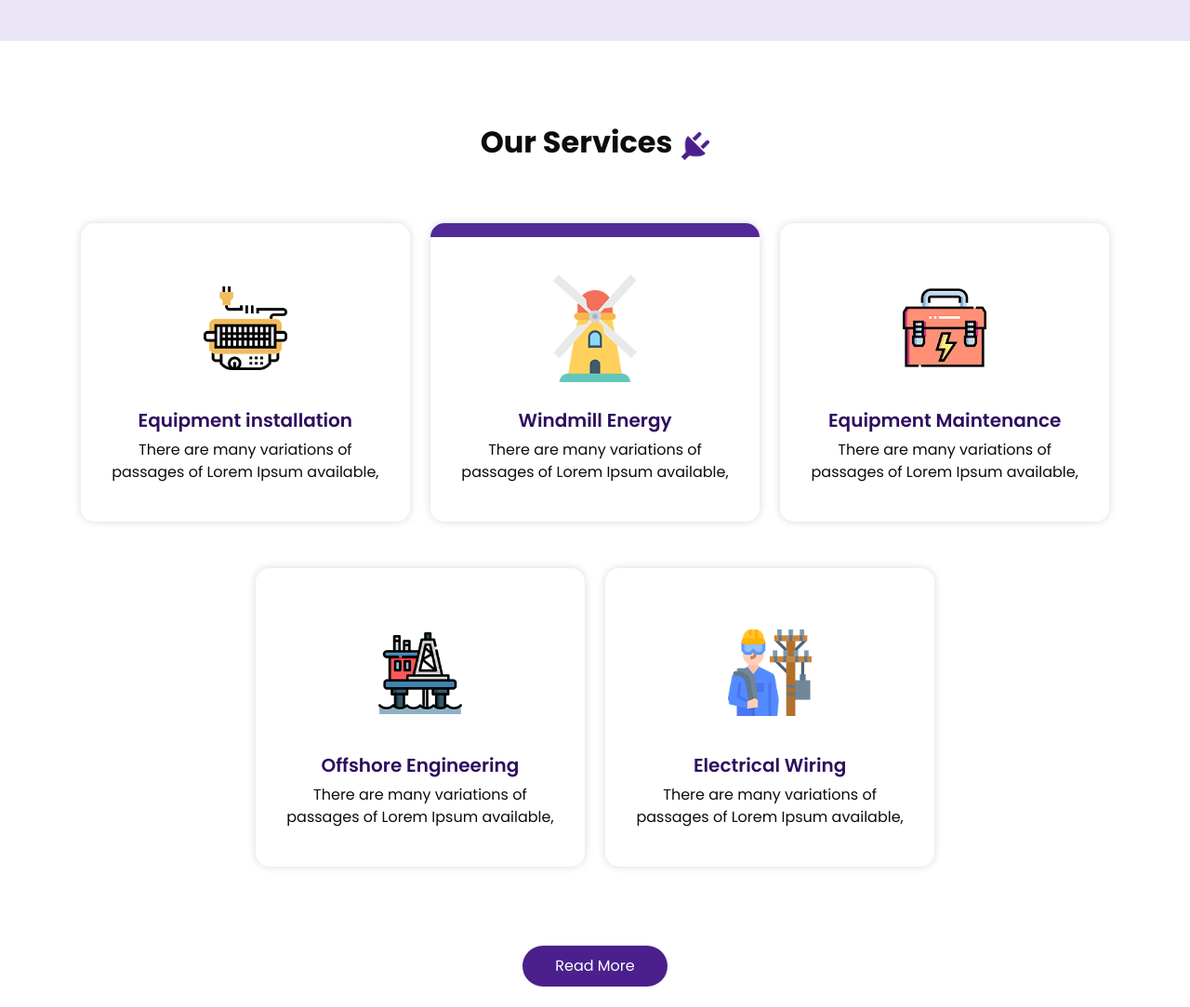
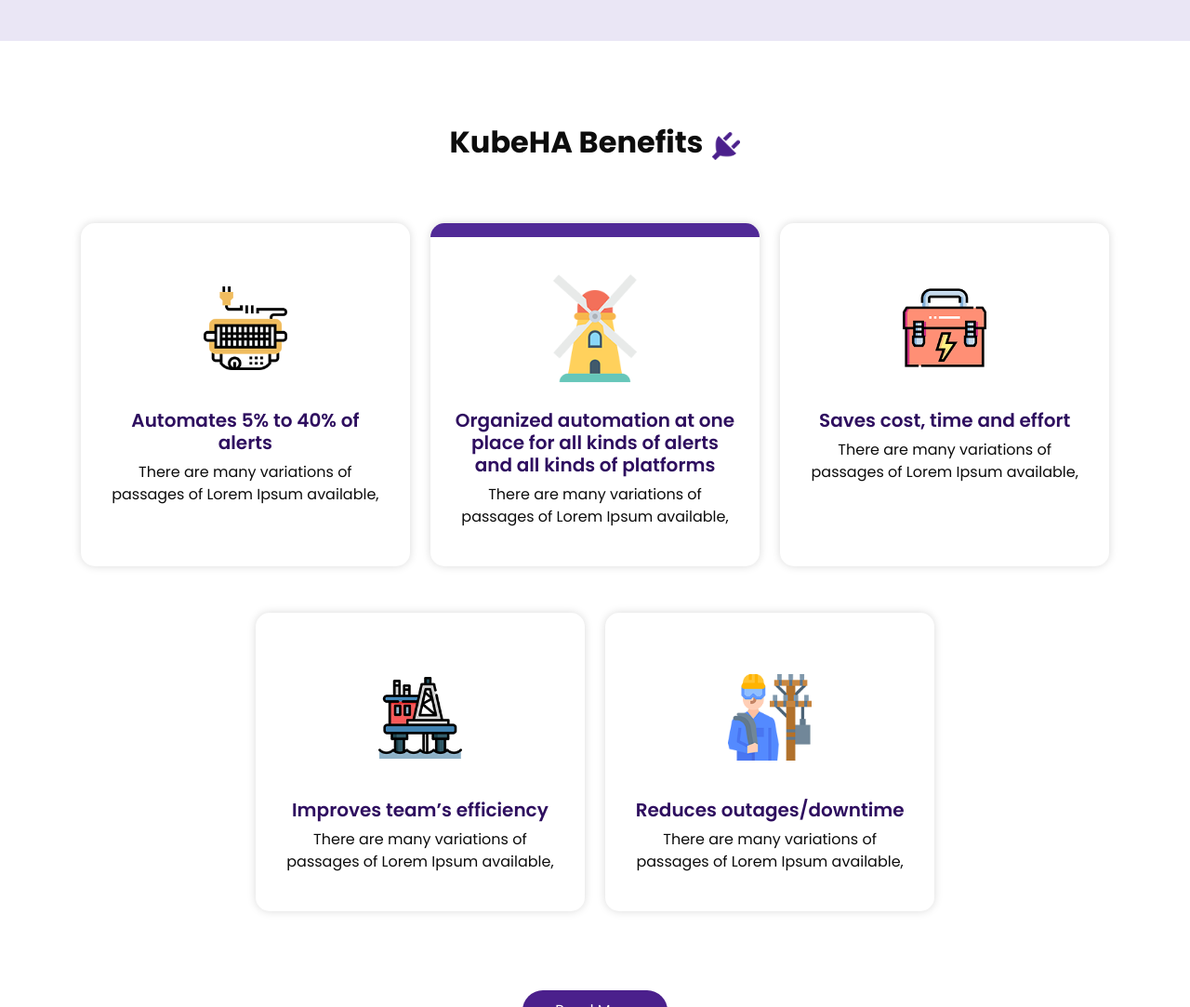
Before and after one commit to kubeha100/kubeha, a plain HTML site: page index.html in a window 1280 px wide. Shown: the part 740-1823 px from the top of the page at 93% size. Drawn offline with nearby package versions, Linux system fonts and the light colour scheme.

Commit message:
Update index.html

```diff
--- a/index.html
+++ b/index.html
@@ -133,7 +133,7 @@
     <div class="container">
       <div class="heading_container">
         <h2>
-          Our Services
+          KubeHA Benefits
         </h2>
         <img src="images/plug.png" alt="">
       </div>
@@ -145,7 +145,7 @@
           </div>
           <div class="detail-box">
             <h5>
-              Equipment installation
+              Automates 5% to 40% of alerts
             </h5>
             <p>
               There are many variations of passages of Lorem Ipsum available,
@@ -158,7 +158,7 @@
           </div>
           <div class="detail-box">
             <h5>
-              Windmill Energy
+              Organized automation at one place for all kinds of alerts and all kinds of platforms
             </h5>
             <p>
               There are many variations of passages of Lorem Ipsum available,
@@ -171,7 +171,7 @@
           </div>
           <div class="detail-box">
             <h5>
-              Equipment Maintenance
+              Saves cost, time and effort
             </h5>
             <p>
               There are many variations of passages of Lorem Ipsum available,
@@ -184,7 +184,7 @@
           </div>
           <div class="detail-box">
             <h5>
-              Offshore Engineering
+              Improves team’s efficiency
             </h5>
             <p>
               There are many variations of passages of Lorem Ipsum available,
@@ -197,7 +197,7 @@
           </div>
           <div class="detail-box">
             <h5>
-              Electrical Wiring
+              Reduces outages/downtime
             </h5>
             <p>
               There are many variations of passages of Lorem Ipsum available,
```
